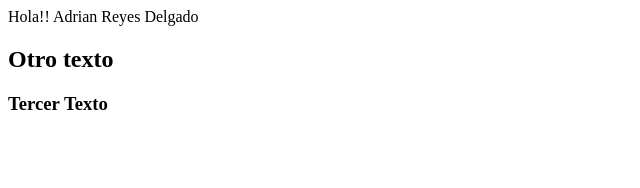
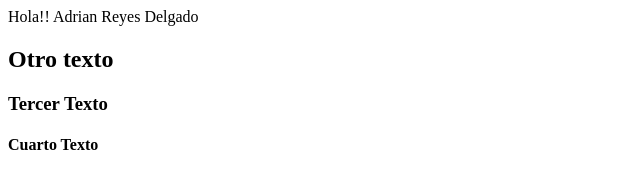
Before and after one commit to Adrian-R-2022/mi_repo, a plain HTML site: page index.html in a window 1280 px wide. Shown: the whole page, without its empty margins (0-640 px from the left). Drawn offline with Linux system fonts and the light colour scheme.

Commit message:
Cuarto texto en Master

```diff
--- a/index.html
+++ b/index.html
@@ -10,5 +10,6 @@
     Hola!! Adrian Reyes Delgado
     <h2>Otro texto</h2>
     <h3>Tercer Texto</h3>
+    <h4>Cuarto Texto</h4>
   </body>
 </html>
```
